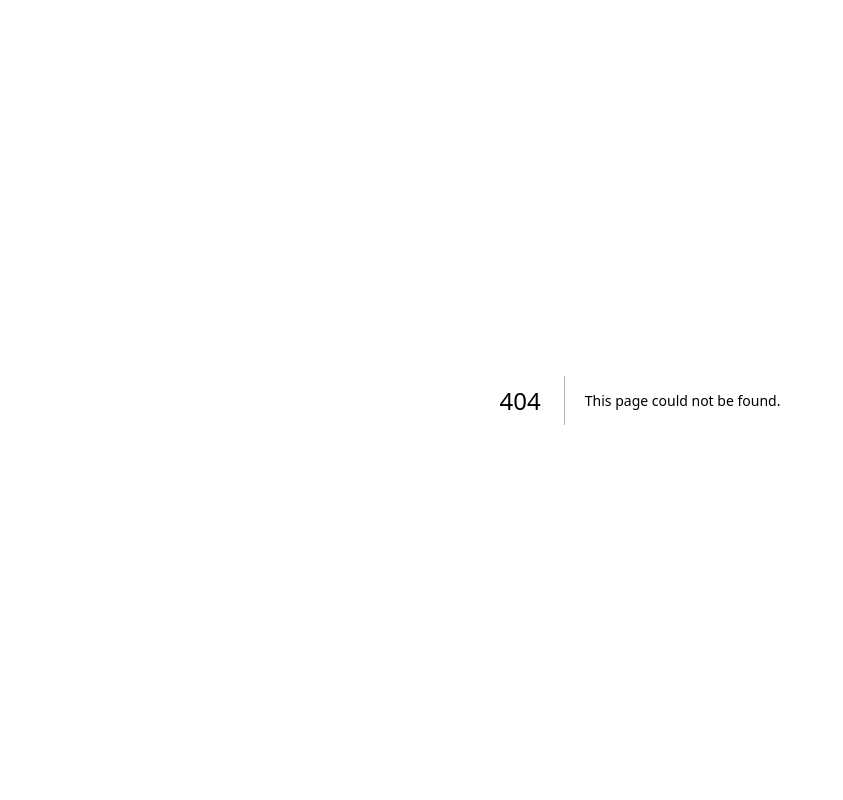
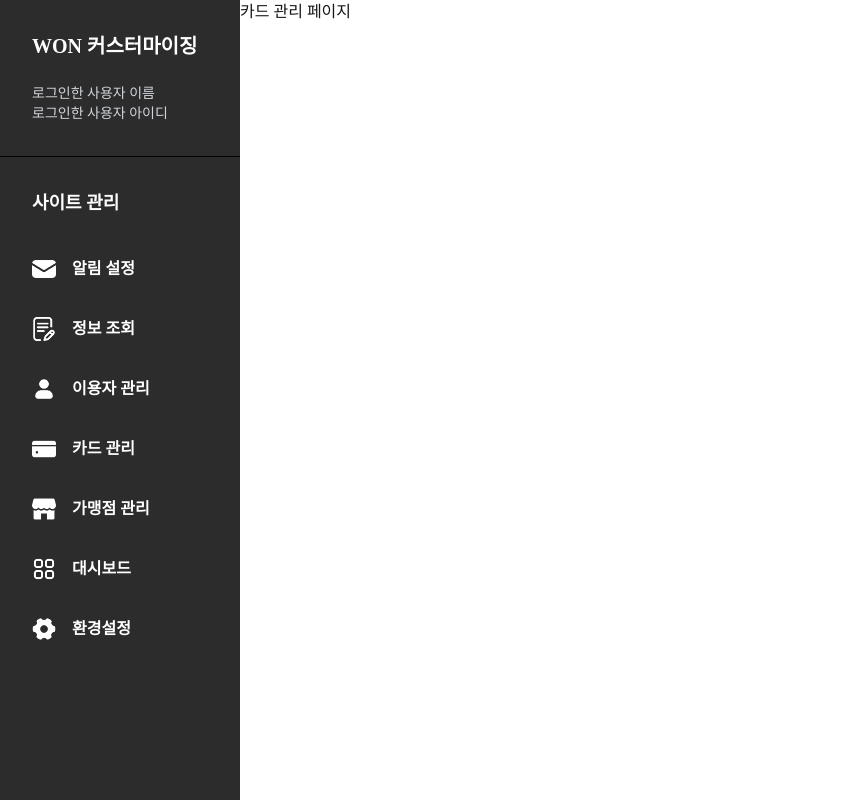
Before and after one commit to seonmin5/Quostomize-admin, a Next.js app: page /cards in a window 1280 px wide. Before the commit this address had no page. Shown: the whole page, without its empty margins (0-843 px from the left). Built offline with nearby package versions, Linux system fonts and the light colour scheme.

Commit message:
Feat/dev: Card 페이지 추가

```diff
--- /dev/null
+++ b/app/(nav)/cards/page.jsx
@@ -0,0 +1,9 @@
+const Card = () => {
+    return (
+        <div>
+            카드 관리 페이지
+        </div>
+    )
+}
+
+export default Card;
```
